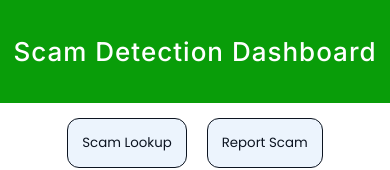
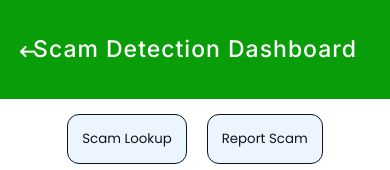
Before and after one commit to Alkasavarn02/scam-detector-frontend, a React app: page /scam-list in a window 390 px wide. Shown: the top 170 px of the page. Built offline with nearby package versions, Linux system fonts and the light colour scheme; no server answers; the HTML template or start-up script is replaced by a standard one.

Commit message:
add back icon

```diff
--- a/src/component/customHeader/header.css
+++ /dev/null
@@ -1,18 +0,0 @@
-header {
-    padding-top: 2rem;
-    padding-bottom: 2rem;
-}
-
-.title {
-    font-size: 32px;
-}
-
-.sub-title {
-    font-size: 16px;
-}
-
-@media (max-width: 768px){
-    .title {
-        font-size: 26px;
-    }
-}
--- /dev/null
+++ b/src/component/customHeader/header.module.css
@@ -0,0 +1,28 @@
+header {
+    padding-top: 2rem;
+    padding-bottom: 2rem;
+    position: relative;
+}
+
+.title {
+    font-size: 32px;
+}
+
+.sub-title {
+    font-size: 16px;
+}
+
+.back-arrow{
+    position: absolute;
+    left: 20px;
+    top: 45px;
+}
+
+@media (max-width: 480px){
+    .title {
+        font-size: 23px;
+    }
+    .back-arrow{
+        top: 40px;
+    }
+}
--- a/src/component/customHeader/index.jsx
+++ b/src/component/customHeader/index.jsx
@@ -1,13 +1,21 @@
+import styles from "./header.module.css";
+import BackArrow from "../../assests/BackArrow.png"
 import { memo } from 'react';
-import './header.css';
+import { useNavigate } from "react-router-dom";
+import { DASHBOARD } from "../../constants/routes"
 
 const CustomHeader = ({ title, subTitle, classes }) => {
+
+    const navigate = useNavigate();
     return (
         <header className={`text-center green-bg white-text ${classes || ""}`}>
-            <div className='fw-medium ls-2 title'>{title}</div>
+            <div className={styles['back-arrow']} onClick={() => navigate(DASHBOARD)}>
+                <img src={BackArrow} alt="BackArrow" />
+            </div>
+            <div className={`fw-medium ls-2 ${styles['title']}`}>{title}</div>
             {
                 subTitle
-                ? <div className='ls-1 sub-title'>{subTitle}</div>
+                ? <div className={`ls-1 ${styles['sub-title']}`}>{subTitle}</div>
                 : null
             }
         </header>
```
Also changed, not shown: src/assests/BackArrow.png (added), src/index.css (line endings or trailing spaces).
